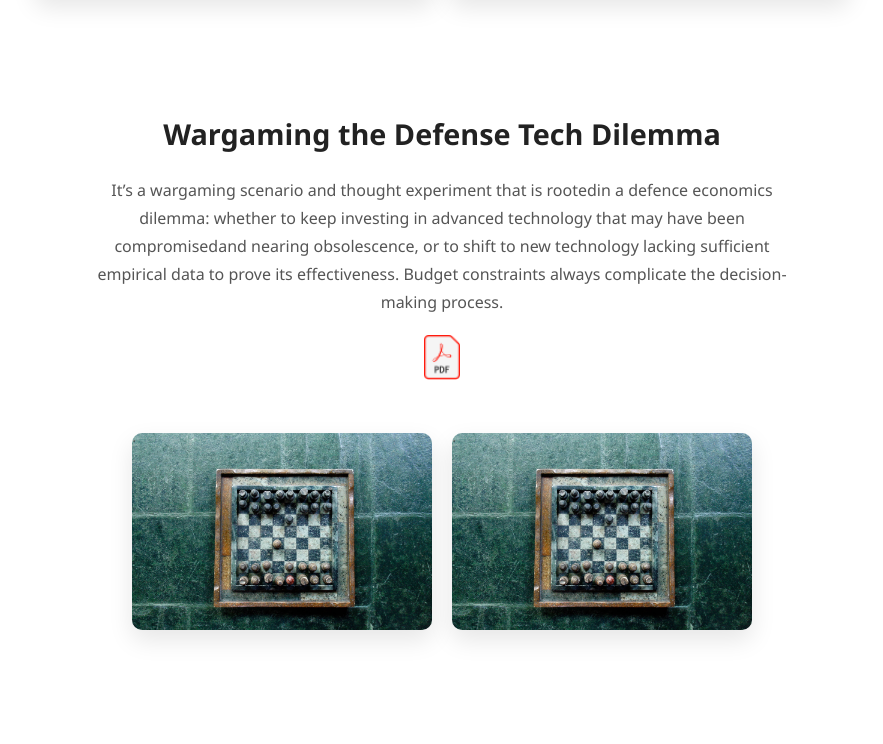
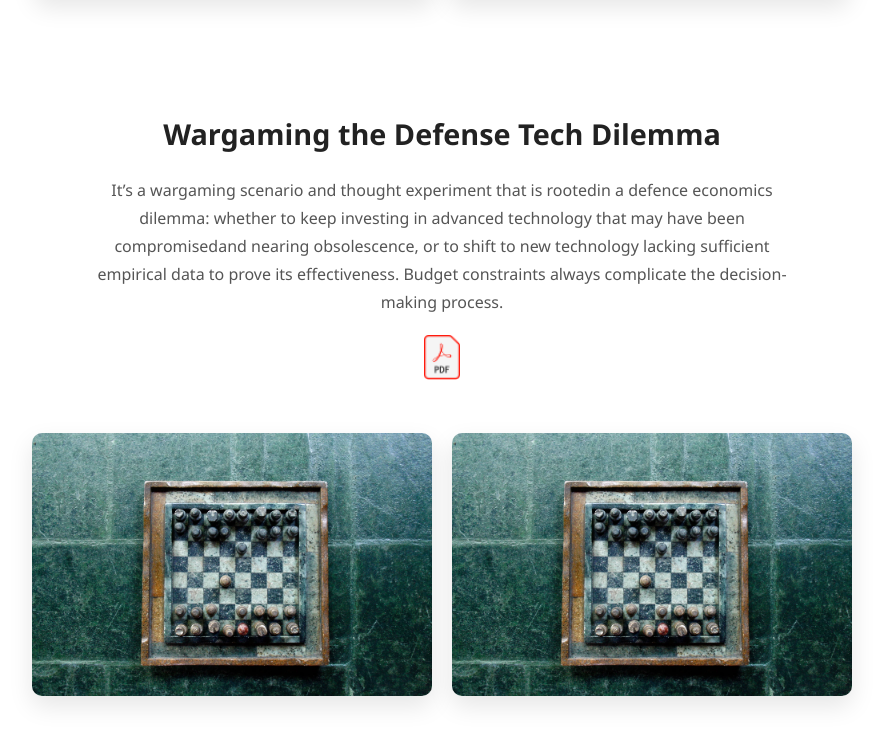
Before and after one commit to Ansarul-Trigger/robertdputnam, a plain HTML site: page index.html in a window 1280 px wide. Shown: the part 4017-4761 px from the top of the page, without its empty margins (198-1081 px from the left). Drawn offline with Linux system fonts and the light colour scheme.

Commit message:
Update style.css

```diff
--- a/css/style.css
+++ b/css/style.css
@@ -440,6 +440,10 @@
   height: auto;
 }
 
+.st-img{
+      max-width: 400px;
+}
+
 /* Responsive Design */
 @media (max-width: 768px) {
   .essay-list {
```
